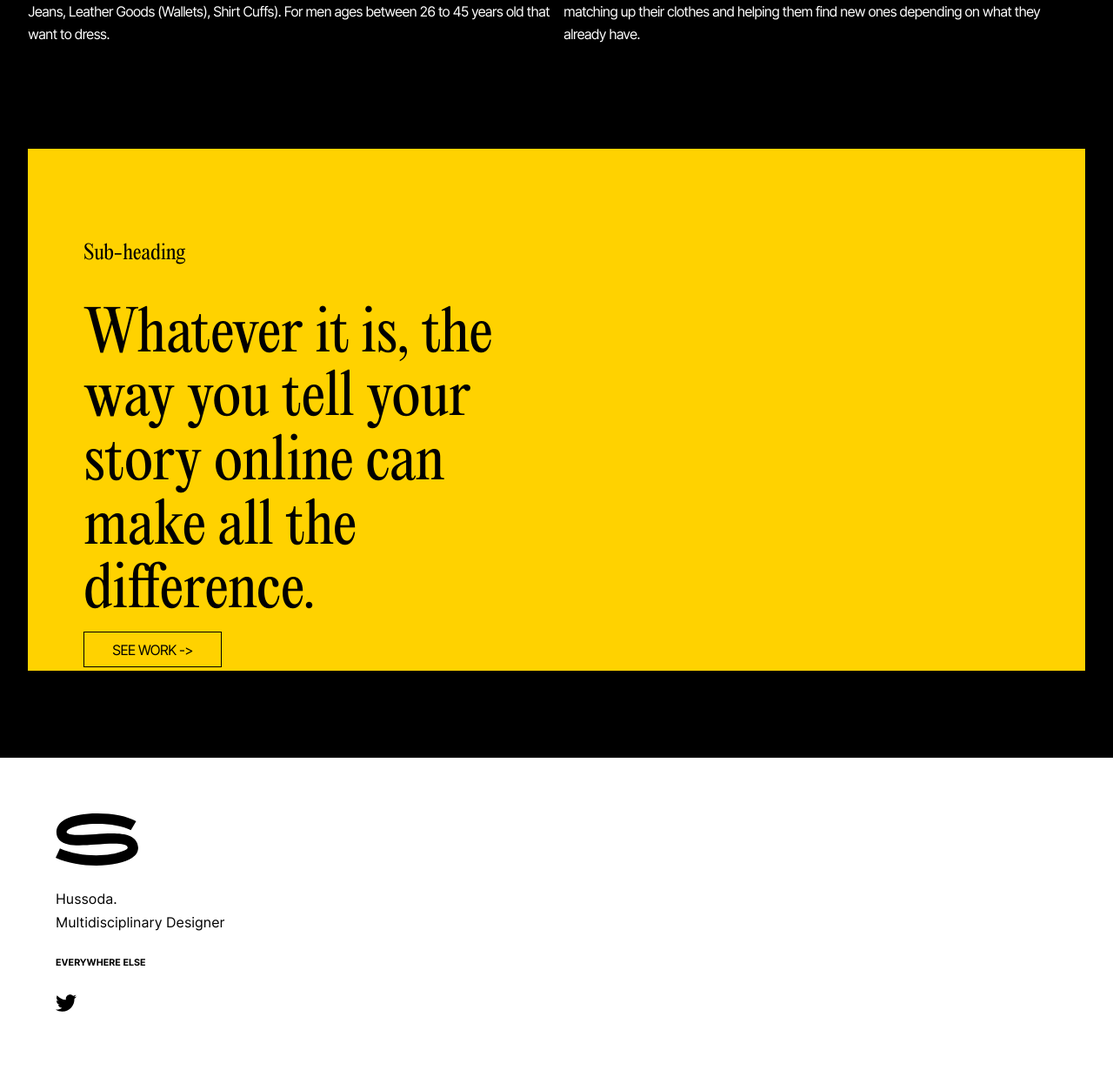
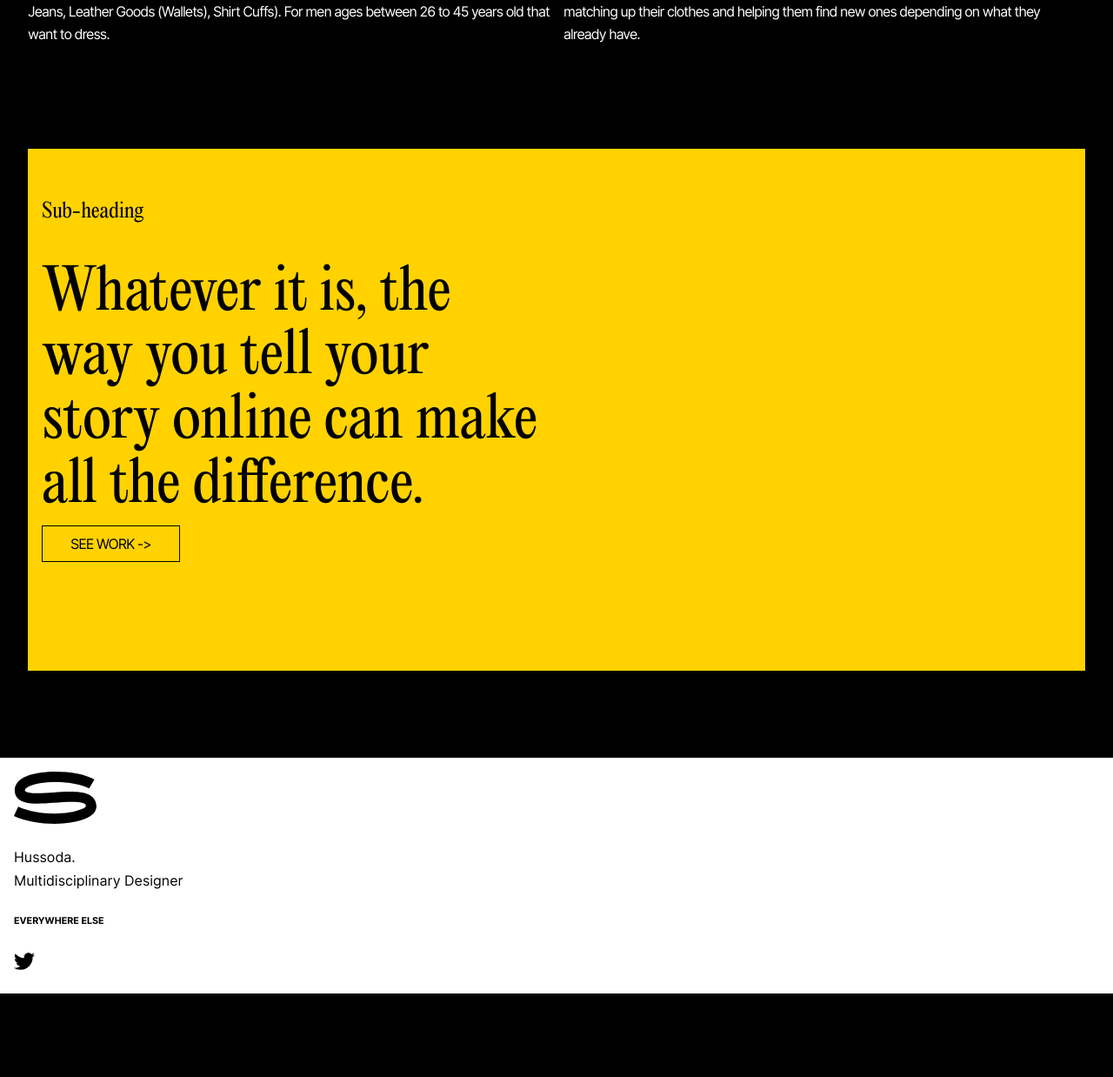
Before and after one commit to hussoda/Hussoda-2020, a PHP site: page / in a window 1280 px wide. Shown: the part 1517-2755 px from the top of the page at 87% size. After the commit the page ends 2659 px from the top, so only its background shows below. Run offline with PHP 8.4, Linux system fonts and the light colour scheme.

Commit message:
Fixed more work section text overlaping issue

```diff
--- a/css/main.css
+++ b/css/main.css
@@ -192,7 +192,7 @@ footer ::selection {
 }
 .content {
   width: 50%;
-  padding: 64px;
+  padding: 1em;
   box-sizing: border-box;
   text-transform: none;
 }
@@ -206,7 +206,7 @@ footer ::selection {
 }
 
 .thumbnail {
-  height: 600px;
+  min-height: 600px;
   background-color: #FFD200;
   color: black;
 }
@@ -234,7 +234,7 @@ footer g {
 .footer-wrapper {
   display: flex;
   margin: 0;
-  padding: 64px;
+  padding: 1em;
   box-sizing: border-box;
 }
 
--- a/scss/_layout.scss
+++ b/scss/_layout.scss
@@ -99,7 +99,7 @@
 
 .content {
   width: 50%;
-  padding: 64px;
+  padding: 1em;
   box-sizing: border-box;
   text-transform: none;
 }
@@ -109,7 +109,7 @@
 .project-2 { background-image: url(../img/projects/thumbnails/karos-thumbnail.png); }
 
 .thumbnail {
-  height: 600px;
+  min-height: 600px;
   background-color: #FFD200;
   color: black;
   button { color: black; border-color: black; }
@@ -133,7 +133,7 @@ footer {
 .footer-wrapper {
   display: flex;
   margin: 0;
-  padding: 64px;
+  padding: 1em;
   box-sizing: border-box;
 }
 
```
